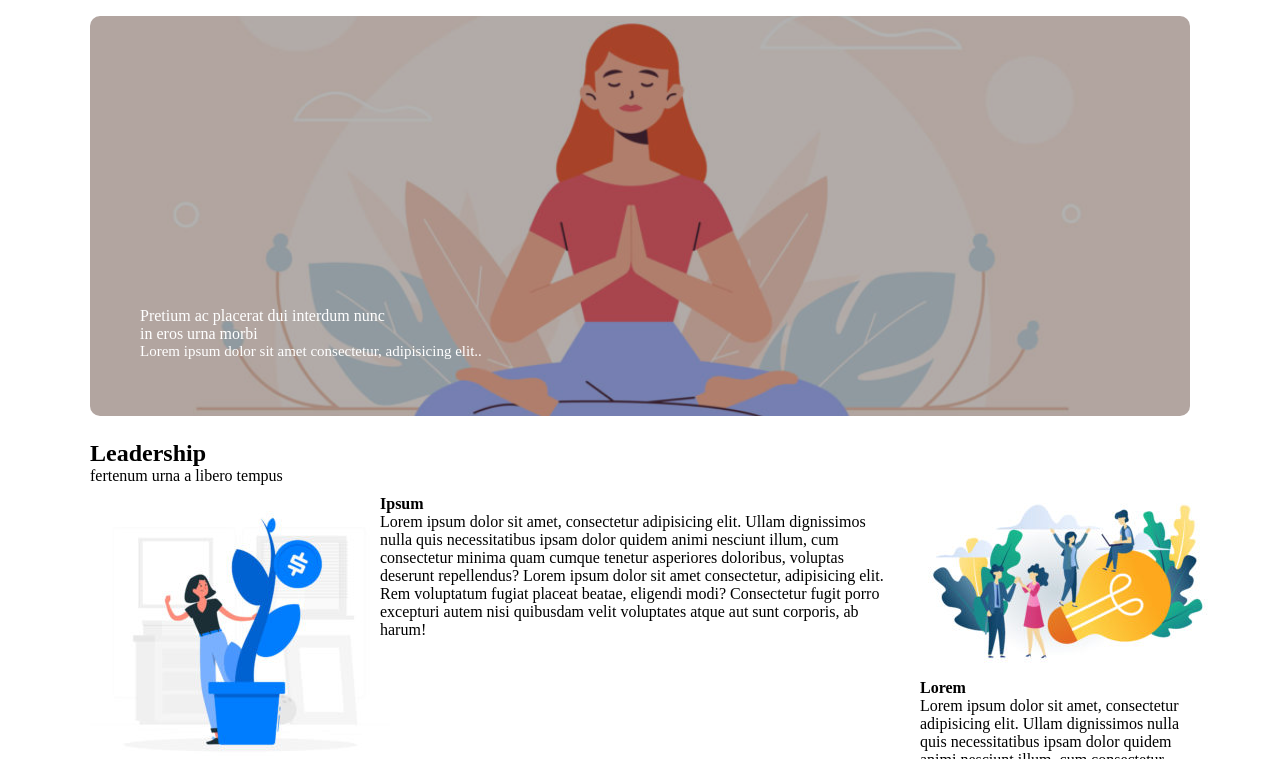
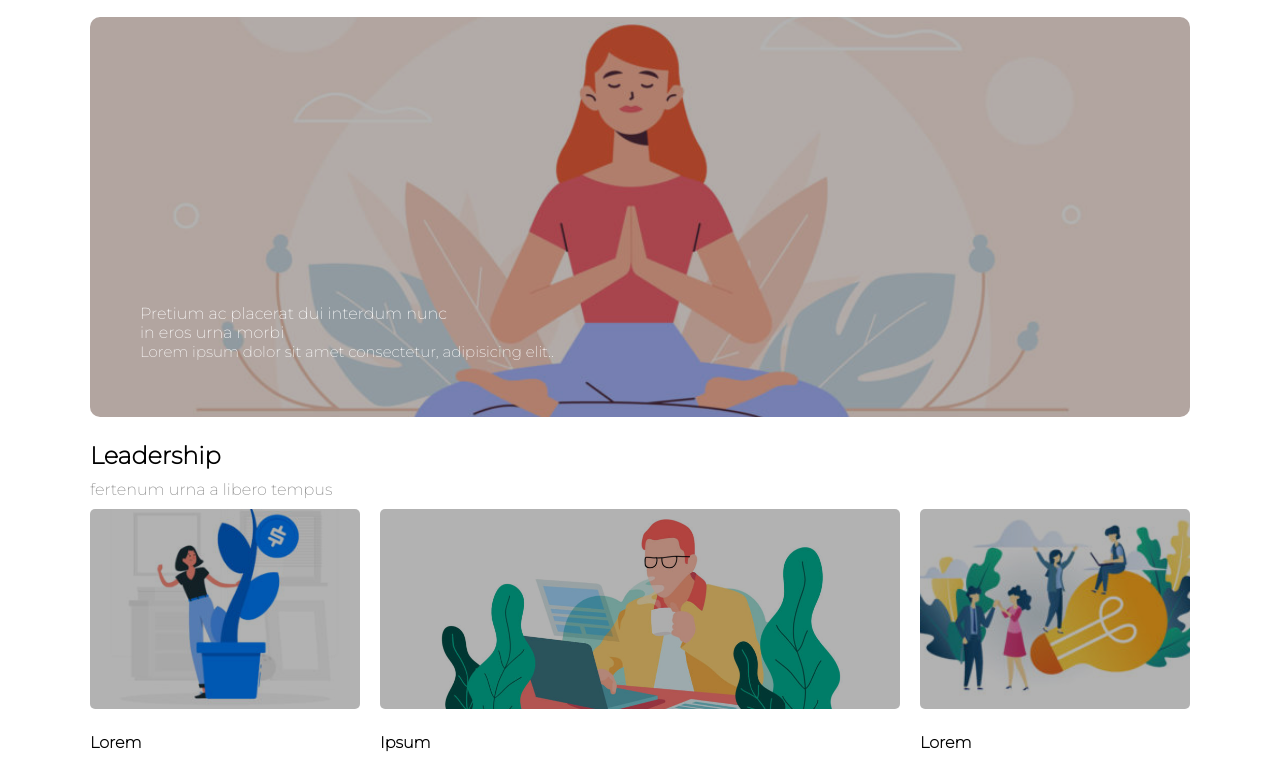
Before and after one commit to giocio97/htmlcss-wp, a plain HTML site: page index.html in a window 1280 px wide. Shown: the part 146-905 px from the top of the page. Drawn offline with Linux system fonts and the light colour scheme.

Commit message:
completo

```diff
--- a/css/style.css
+++ b/css/style.css
@@ -2,6 +2,11 @@
     margin: 0;
     padding: 0;
     box-sizing: border-box;
+}
+
+body{
+    font-family: 'Montserrat', sans-serif;
+    color: grey;
 }
 
 .row::after{
@@ -52,7 +57,7 @@ header ul li a{
 
 .row-due{
 
-    margin-bottom: 5px;
+    margin-bottom: 20px;
 
     /* debug */
     /* border: solid 2px blue; */
@@ -68,6 +73,7 @@ header ul li a{
 /* regola footer */
 footer{
     text-align: center;
+    color: black;
     /* height: 25px;
     background-color: blueviolet; */
 }
@@ -115,6 +121,12 @@ footer{
 
 
 /* secondo blocco */
+
+.titolo{
+    color: black;
+    margin-bottom: 10px;
+}
+
 .center2{
     float: left;
     width: 100%;
@@ -161,9 +173,16 @@ footer{
 
 }
 
-.imgcl{
-    object-fit: contain;
+
+
+.imgpar{
+    width: 100%;
+    height: 200px;
+    object-fit: cover;
     border-radius: 5px;
+    filter: brightness(70%);
+    margin-bottom: 20px;
+
 }
 
 .terza.colonna {
--- a/index.html
+++ b/index.html
@@ -4,6 +4,9 @@
     <meta charset="UTF-8">
     <meta http-equiv="X-UA-Compatible" content="IE=edge">
     <meta name="viewport" content="width=device-width, initial-scale=1.0">
+    <link rel="preconnect" href="https://fonts.googleapis.com">
+    <link rel="preconnect" href="https://fonts.gstatic.com" crossorigin>
+    <link href="https://fonts.googleapis.com/css2?family=Montserrat:wght@200&display=swap" rel="stylesheet">
     <link rel="stylesheet" href="css/style.css">
     <title>layout</title>
 </head>
@@ -50,25 +53,27 @@
         <!-- secondo blocco -->
         <div class="row-due">
             <div class="center2">
-                <h2>Leadership</h2>
+                <h2 class="titolo">Leadership</h2>
                 <span>fertenum urna a libero tempus </span>
 
             </div>
             <div class="prima colonna">
-                <img class="quad" src="img/img-1.jpg" alt="lorem">
-                <h4>Lorem</h4>
+                <img class="imgpar" src="img/img-1.jpg" alt="lorem">
+                <h4 class="titolo">Lorem</h4>
                 <span>Lorem ipsum dolor sit amet, consectetur adipisicing elit. Ullam dignissimos nulla quis necessitatibus ipsam dolor quidem animi nesciunt illum, cum consectetur minima quam cumque tenetur asperiores doloribus, voluptas deserunt repellendus?</span>
             </div>
             <div class="seconda colonna">
-                <!-- <img id="imgcl" src="img/banner-2.jpg" alt="lorem"> -->
-                <h4>Ipsum</h4>
+                <img class="imgpar" src="img/banner-2.jpg" alt="lorem">
+                <h4 class="titolo">Ipsum</h4>
                 <span>Lorem ipsum dolor sit amet, consectetur adipisicing elit. Ullam dignissimos nulla quis necessitatibus ipsam dolor quidem animi nesciunt illum, cum consectetur minima quam cumque tenetur asperiores doloribus, voluptas deserunt repellendus?
                 Lorem ipsum dolor sit amet consectetur, adipisicing elit. Rem voluptatum fugiat placeat beatae, eligendi modi? Consectetur fugit porro excepturi autem nisi quibusdam velit voluptates atque aut sunt corporis, ab harum!
+                Lorem ipsum dolor sit amet consectetur adipisicing elit. Ipsum tempore suscipit fugiat. Repellat maxime veritatis delectus dolores beatae iusto, nam cum. Porro id doloribus animi eligendi sit repellat alias dolorem?
+                Lorem ipsum dolor sit amet consectetur adipisicing elit. Dicta, ipsa tempora! Est placeat similique voluptatibus officiis quis cum repudiandae aperiam esse modi. Quisquam eum unde nisi qui perferendis, facilis aspernatur!
                 </span>
             </div>
             <div class="terza colonna">
-                <img class="quad" src="img/img-3.jpg" alt="lorem">
-                <h4>Lorem</h4>
+                <img class="imgpar" src="img/img-3.jpg" alt="lorem">
+                <h4 class="titolo">Lorem</h4>
                 <span>Lorem ipsum dolor sit amet, consectetur adipisicing elit. Ullam dignissimos nulla quis necessitatibus ipsam dolor quidem animi nesciunt illum, cum consectetur minima quam cumque tenetur asperiores doloribus, voluptas deserunt repellendus?</span>
             </div>
 
```
